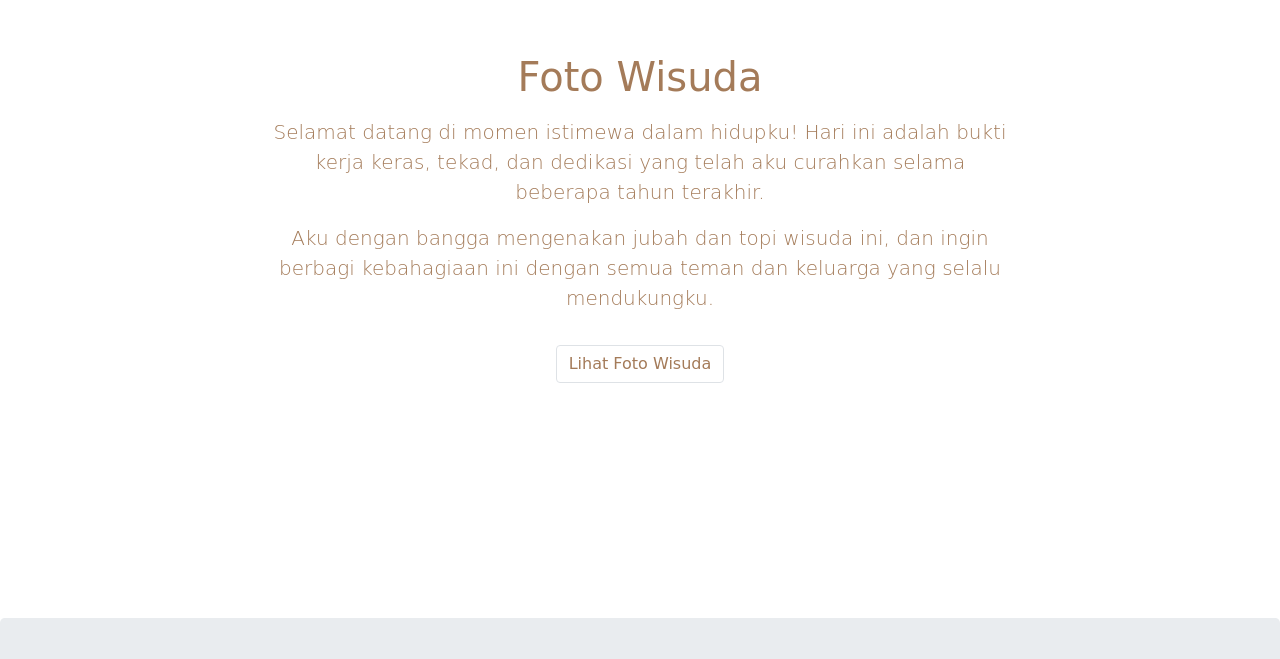
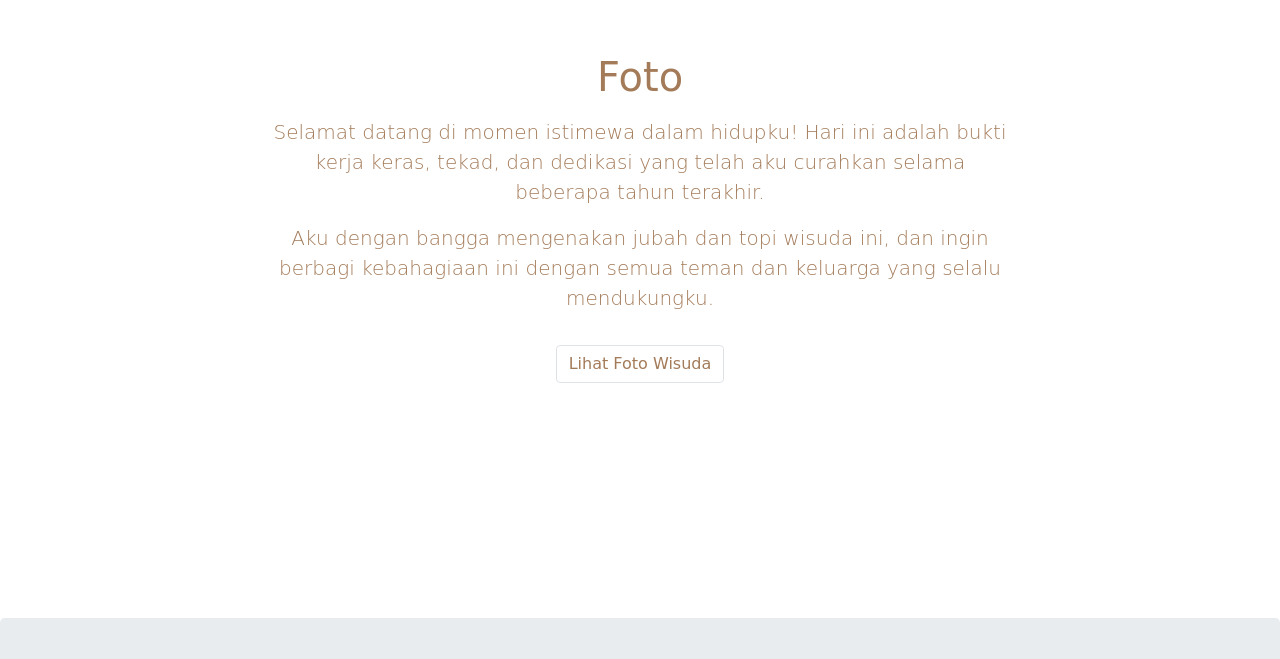
Before and after one commit to mutiarahutagalung/mutiarahutagalung.github.io, a plain HTML site: page index.html in a window 1280 px wide. Shown: the part 982-1641 px from the top of the page. Drawn offline with nearby package versions, Linux system fonts and the light colour scheme; a web font is replaced by a local one.

Commit message:
Update index.html

```diff
--- a/index.html
+++ b/index.html
@@ -81,7 +81,7 @@
       id="gallery"
     >
       <h1 class="display-5 mb-3" data-aos="fade-up" data-aos-duration="500">
-        Foto Wisuda
+        Foto
       </h1>
       <div class="mb-3">
         <p
```
